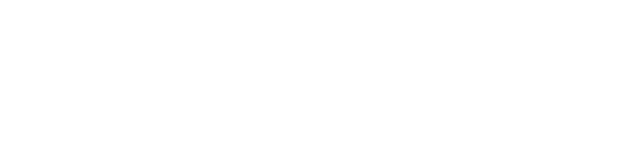
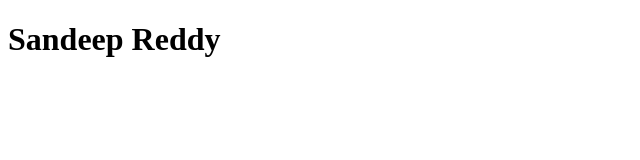
Before and after one commit to sandy300/Aboutme, a plain HTML site: page index.html in a window 1280 px wide. Shown: the whole page, without its empty margins (0-640 px from the left). Drawn offline with Linux system fonts and the light colour scheme.

Commit message:
updated html page

```diff
--- a/index.html
+++ b/index.html
@@ -5,8 +5,9 @@
     <meta http-equiv="X-UA-Compatible" content="IE=edge">
     <meta name="viewport" content="width=device-width, initial-scale=1.0">
     <title>Document</title>
+
 </head>
 <body>
-
+  <h1>Sandeep Reddy</h1>
 </body>
 </html>
```
